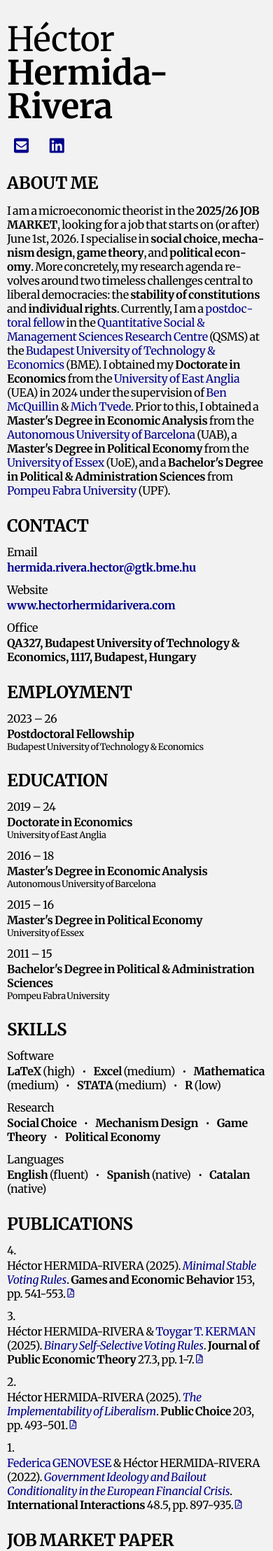
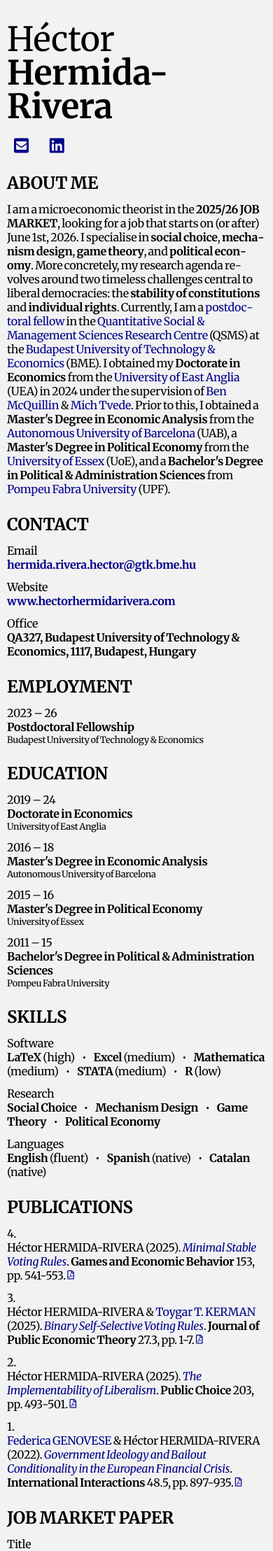
Before and after one commit to HectorHermidaRivera/hectorhermidarivera.github.io, a Jekyll site: the page built from index.md, in a window 390 px wide. Shown: the top 2217 px of the page at 70% size. Built offline with Jekyll 4.4.1, drawn with Linux system fonts in a browser that asks for light colours; a style sheet for code colours, icons or effects is not loaded.

Commit message:
Update style.css

```diff
--- a/assets/css/style.css
+++ b/assets/css/style.css
@@ -403,7 +403,7 @@ body {
     text-align: left;
     width: 100%;
     margin-top: 12px;   /* vertical space above */
-    margin-bottom: 2px; /* small space between label and value */
+    margin-bottom: 0px; /* small space between label and value */
   }
 
   /* Space after each entry */
```
